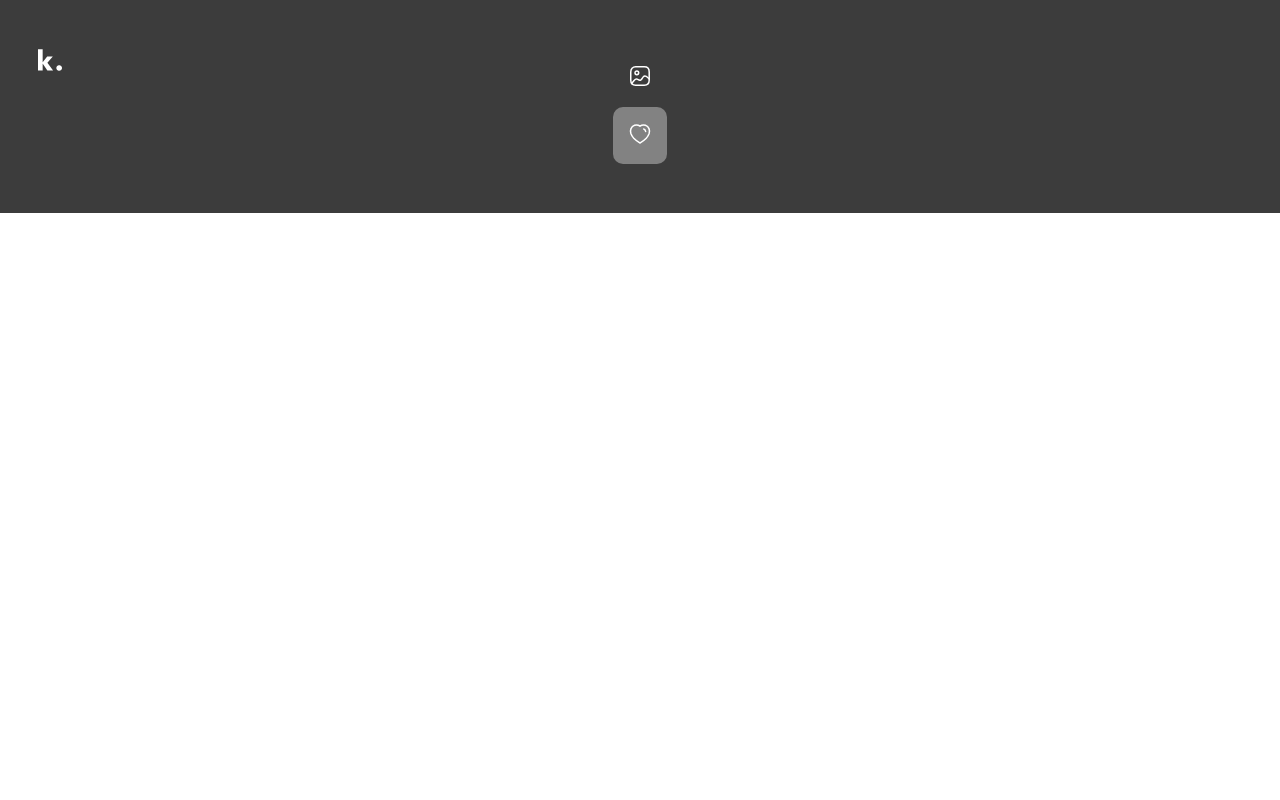
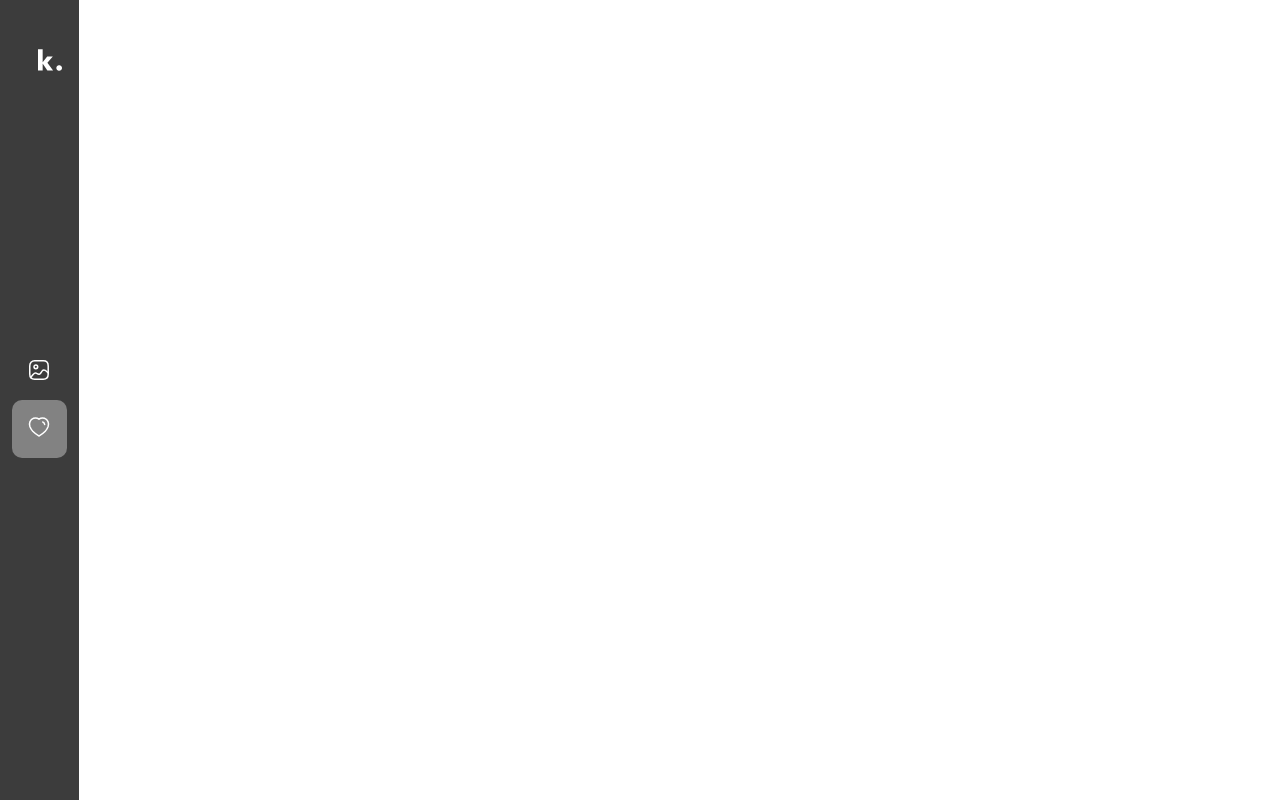
Before and after one commit to MindaugasKr/kevin-try-out, a React (Create React App) app: page /liked in a window 1280 px wide. Built offline with nearby package versions, Linux system fonts and the light colour scheme.

Commit message:
Style overal layout.

```diff
--- a/src/Components/Main/Main.tsx
+++ b/src/Components/Main/Main.tsx
@@ -9,7 +9,9 @@ const LikedPage = React.lazy(() => import('../LikedPage'));
 
 const Main: FunctionComponent = () => {
     return (
-        <main>
+        <main
+            className="main"
+        >
             <Switch>
                 <Route path="/liked">
                     <Suspense
--- a/src/styles/base.scss
+++ b/src/styles/base.scss
@@ -1,3 +1,7 @@
+html, body, #root {
+    min-height: 100vh;
+}
+
 body {
     margin: 0;
     font-family: -apple-system, BlinkMacSystemFont, 'Segoe UI', 'Roboto', 'Oxygen',
@@ -7,7 +11,6 @@ body {
     -moz-osx-font-smoothing: grayscale;
 }
 
-code {
-  font-family: source-code-pro, Menlo, Monaco, Consolas, 'Courier New',
-  monospace;
+#root {
+    display: flex;
 }
--- a/src/styles/index.scss
+++ b/src/styles/index.scss
@@ -3,6 +3,7 @@
 @import './base.scss';
 @import './app.scss';
 @import "./common";
+@import "./main";
 @import "./toolbar/toolbar";
 @import "image-card";
 @import "grid";
--- /dev/null
+++ b/src/styles/main.scss
@@ -0,0 +1,19 @@
+.main {
+    display: flex;
+    flex-direction: column;
+    flex: 1;
+
+    .grid {
+        flex: 1;
+    }
+}
+
+@media screen and (min-width: 1024px) {
+    .main {
+        flex-direction: row;
+
+        .toolbar {
+            order: -1;
+        }
+    }
+}
```
Lines whose indentation alone changed are shown as unchanged.
